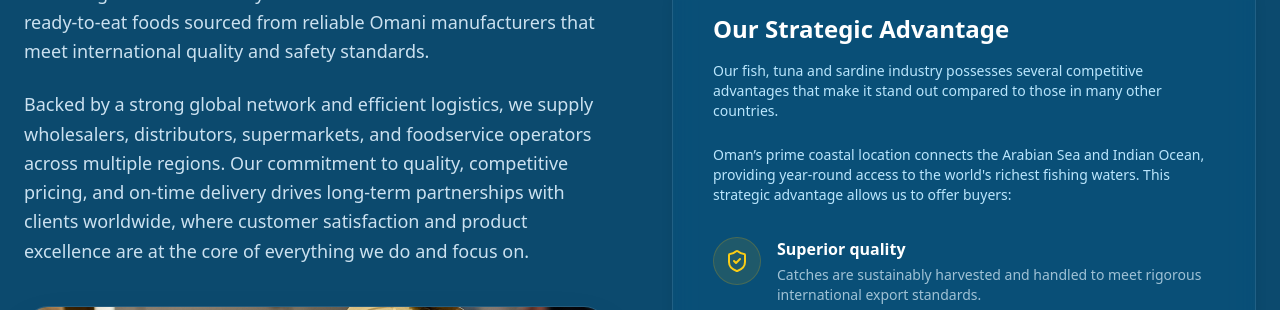
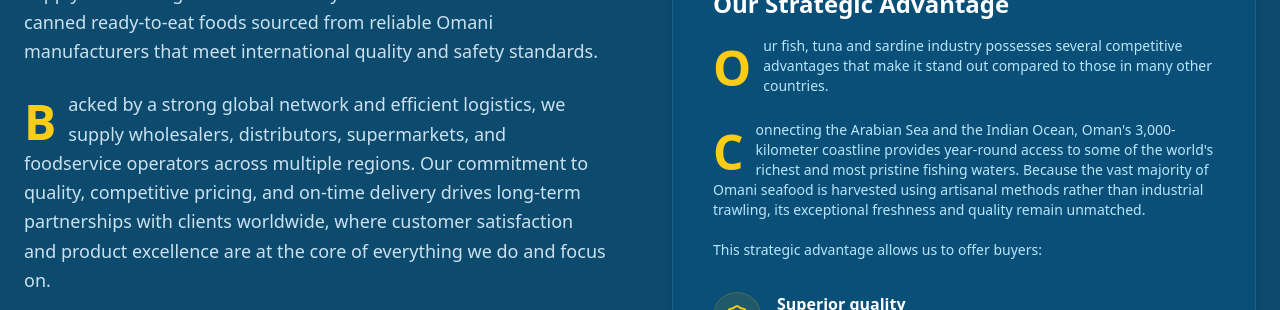
Before and after one commit to ramihasanain/zad-way, a Next.js app: page / in a window 1280 px wide. Shown: the part 1040-1350 px from the top of the page. Built offline with nearby package versions, Linux system fonts and the light colour scheme.

Commit message:
feat: implement About and Services components with global styling and i18n support

```diff
--- a/src/app/globals.css
+++ b/src/app/globals.css
@@ -20,4 +20,12 @@
   .text-gradient {
     @apply bg-clip-text text-transparent bg-gradient-to-r from-gold-400 to-white;
   }
+
+  .drop-cap::first-letter {
+    @apply text-5xl font-bold text-gold-400 float-left mr-3 mt-2 leading-none;
+  }
+
+  html[dir="rtl"] .drop-cap::first-letter {
+    @apply float-right ml-3 mr-0 mt-0;
+  }
 }
--- a/src/components/About.tsx
+++ b/src/components/About.tsx
@@ -25,8 +25,8 @@ export const About = () => {
               {t.about.title}
             </h2>
             <div className="space-y-6 text-ocean-100/90 leading-relaxed text-lg mb-10">
-              <p>{t.about.description}</p>
-              <p>{t.about.network}</p>
+              <p className="drop-cap">{t.about.description}</p>
+              <p className="drop-cap">{t.about.network}</p>
             </div>
             <div className="relative h-64 sm:h-80 w-full rounded-3xl overflow-hidden shadow-2xl border border-white/10">
               <img
@@ -48,8 +48,8 @@ export const About = () => {
             <h3 className="text-2xl font-bold mb-4 text-white">
               {t.advantage.title}
             </h3>
-            <p className="text-sm text-ocean-200 mb-6">{t.advantage.intro}</p>
-            <p className="text-sm text-ocean-200 mb-8">{t.advantage.location}</p>
+            <p className="text-sm text-ocean-200 mb-6 drop-cap">{t.advantage.intro}</p>
+            <p className="text-sm text-ocean-200 mb-8 whitespace-pre-line drop-cap">{t.advantage.location}</p>
 
             <div className="space-y-6">
               {t.advantage.points.map((point, idx) => {
--- a/src/components/Services.tsx
+++ b/src/components/Services.tsx
@@ -28,7 +28,7 @@ export const Services = () => {
             <h3 className="text-3xl font-bold text-white mb-6">
               {t.visionMission.visionTitle}
             </h3>
-            <p className="text-ocean-100/80 leading-relaxed text-lg">
+            <p className="text-ocean-100/80 leading-relaxed text-lg drop-cap">
               {t.visionMission.visionDesc}
             </p>
           </motion.div>
@@ -46,7 +46,7 @@ export const Services = () => {
             <h3 className="text-3xl font-bold text-white mb-6">
               {t.visionMission.missionTitle}
             </h3>
-            <p className="text-ocean-100/80 leading-relaxed text-lg">
+            <p className="text-ocean-100/80 leading-relaxed text-lg drop-cap">
               {t.visionMission.missionDesc}
             </p>
           </motion.div>
--- a/src/i18n/dictionaries.ts
+++ b/src/i18n/dictionaries.ts
@@ -27,7 +27,7 @@ export const dictionaries = {
     advantage: {
       title: "Our Strategic Advantage",
       intro: "Our fish, tuna and sardine industry possesses several competitive advantages that make it stand out compared to those in many other countries.",
-      location: "Oman’s prime coastal location connects the Arabian Sea and Indian Ocean, providing year-round access to the world's richest fishing waters. This strategic advantage allows us to offer buyers:",
+      location: "Connecting the Arabian Sea and the Indian Ocean, Oman's 3,000-kilometer coastline provides year-round access to some of the world's richest and most pristine fishing waters. Because the vast majority of Omani seafood is harvested using artisanal methods rather than industrial trawling, its exceptional freshness and quality remain unmatched.\n\nThis strategic advantage allows us to offer buyers:",
       points: [
         { title: "Superior quality", desc: "Catches are sustainably harvested and handled to meet rigorous international export standards." },
         { title: "Reliability", desc: "Consistent supply chains ensure dependable, year-round inventory." },
```
